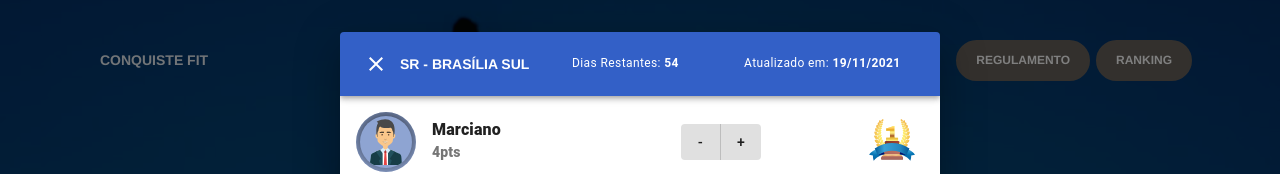
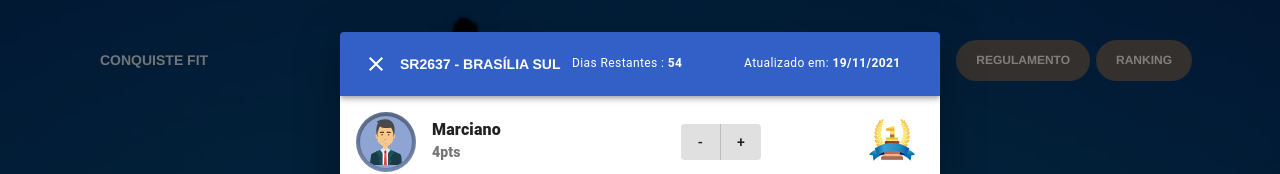
Before and after one commit to arthurfjadecastro/conquistefit, a React (Create React App) app: page /home in a window 1280 px wide. Both pictures are taken after a click on the button "RANKING". Shown: the top 174 px of the page. Built offline with nearby package versions, Linux system fonts and the light colour scheme.

Commit message:
Changes to test of development ambient

```diff
--- a/src/views/Ranking.jsx
+++ b/src/views/Ranking.jsx
@@ -271,10 +271,10 @@ Persons.sort(function (a, b) {
               <CloseIcon />
             </IconButton>
             <Typography variant="Body1" className={classes.title}>
-              SR - BRASÍLIA SUL
+              SR2637 - BRASÍLIA SUL
             </Typography>
             <Typography variant="caption" className={classes.title2}>
-               Dias Restantes:    <b> {diffDays}</b>
+               Dias Restantes :    <b> {diffDays}</b>
             </Typography>
             <Typography variant="caption" className={classes.title2}>
               Atualizado em:    <b> {"19/11/2021"}</b>
```
